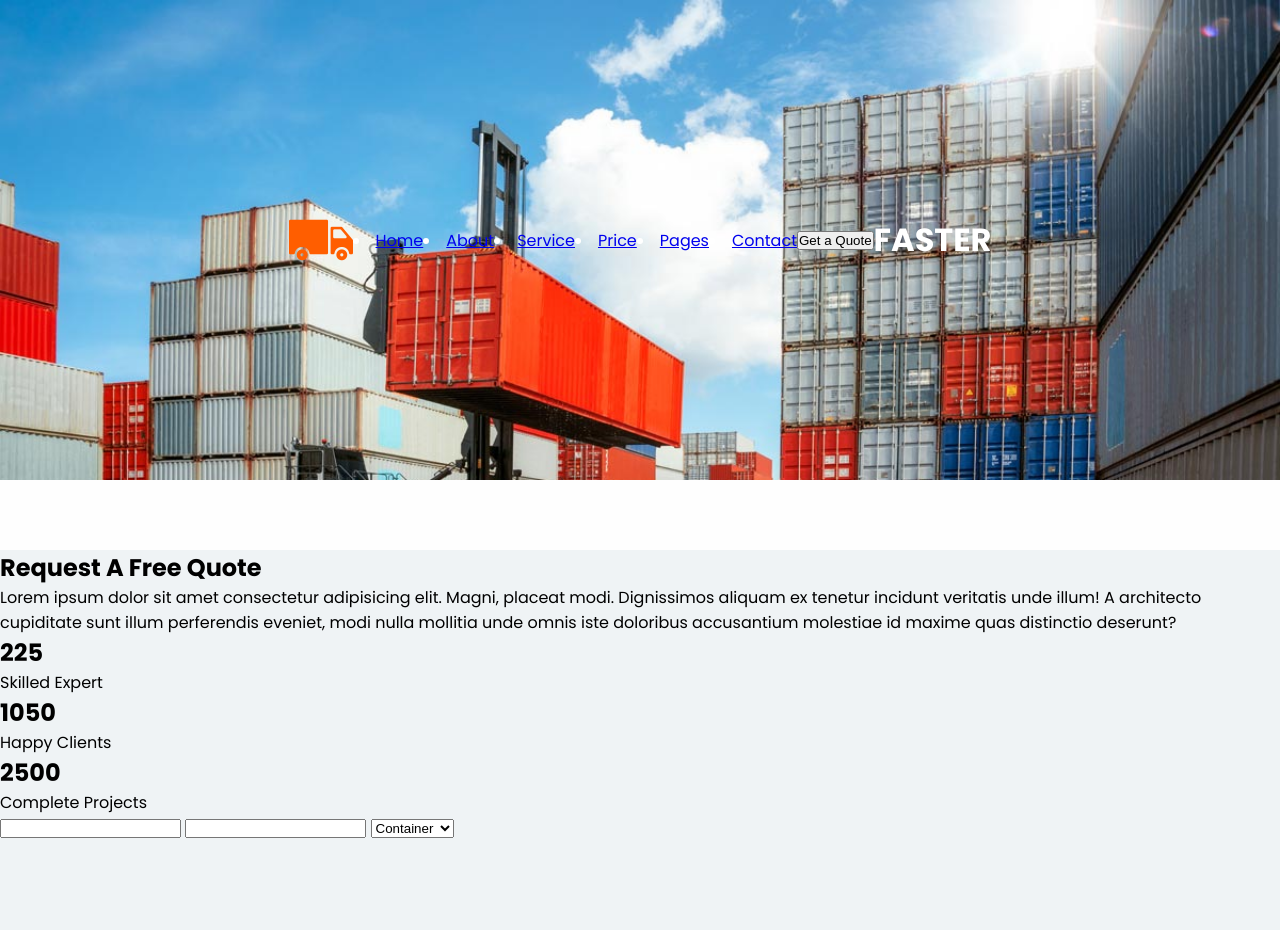
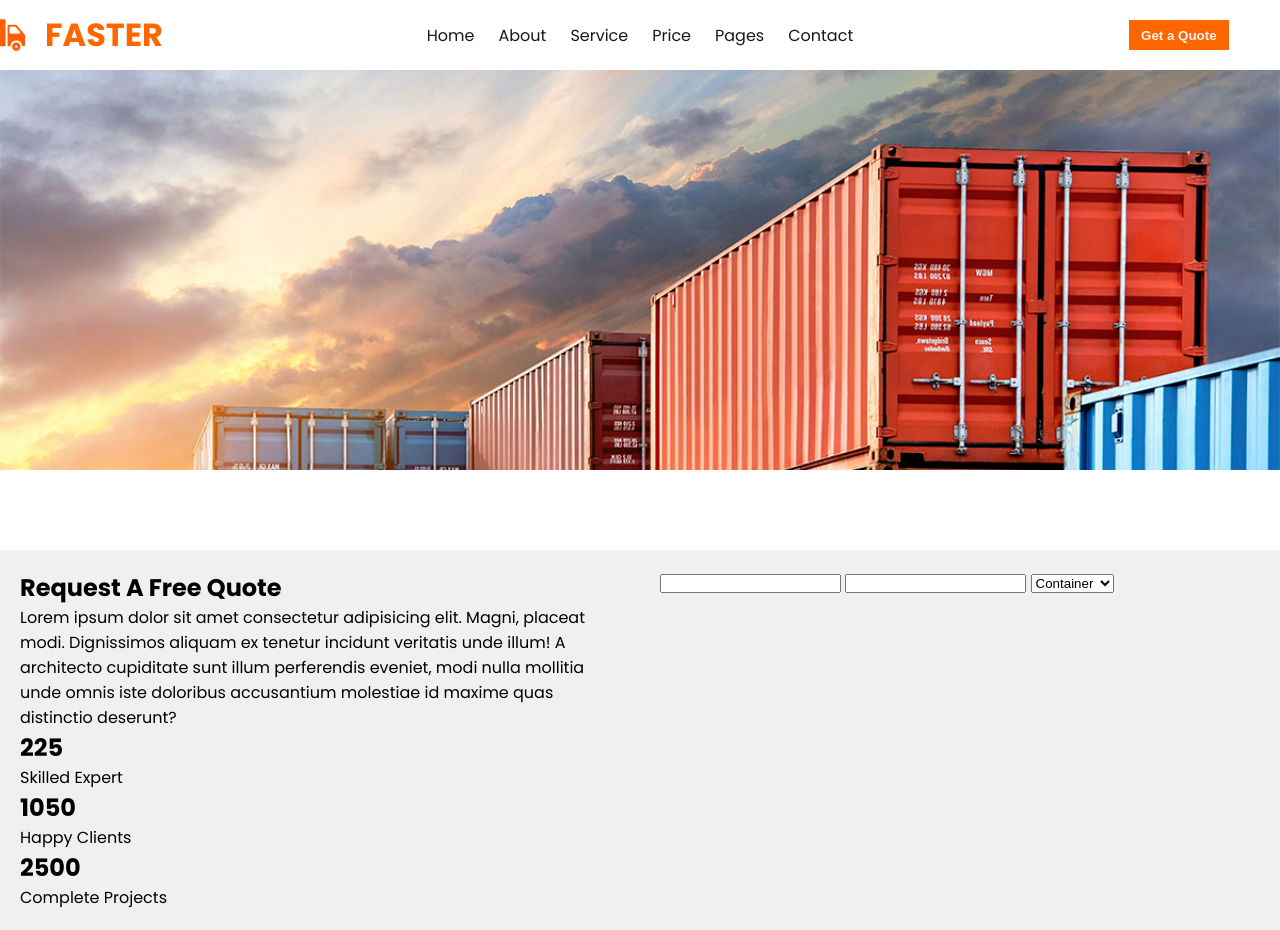
Before and after one commit to souzadevofic/landingpagecontainer, a plain HTML site: page index.html in a window 1280 px wide. Before the commit the page ends 840 px from the top, so only its background shows below. Drawn offline with Linux system fonts and the light colour scheme.

Commit message:
imagem apagada

```diff
--- a/css/style.css
+++ b/css/style.css
@@ -15,25 +15,11 @@ html {
 }
 
 body {
-    background-color: #eff3f5;
+    background-color: white;
 }
 
+
 header {
-    position: relative;
-    background-image: url('../asserts/capa-container.jpg');
-    display: flex;
-    background-repeat: no-repeat;
-    background-size: cover;
-    width: 100%;
-    height: 30rem;
-    justify-content: center; /* Centraliza horizontalmente */
-    align-items: center; /* Centraliza verticalmente */
-    text-align: center; /* Centraliza o texto */
-    color: white; /* Cor do texto */
-
-}
-
-main {
     background-color: #ffffffea ;
     display: flex;
     height: 70px;
@@ -44,30 +30,31 @@ main {
 
 }
 
-main li {
+header li {
     list-style-type: none;
 }
 
-main a {
+header a {
     color: #030303ea;
     text-decoration: none;
 }
 
-main a:hover {
+header a:hover {
     color: #fdfeff;
 }
 
-main li:hover {
+header li:hover {
     display: flex;
     justify-content: center;
     align-items: center;
     background-color: #ff6600;
+    color: #eff3f5;
     height: 100%;
     width: 5rem;
     transition: 0.5s;
 }
 
-main button{
+header button{
     background-color: #ff6600;
     color: #ffffffea;
     position: absolute;
@@ -83,7 +70,7 @@ main button{
 }
 
 /* Logo Caminhão */
-main img {
+header img {
     display: flex;
     height: 50px;
     position: absolute;
@@ -91,18 +78,26 @@ main img {
 }
 
 /* Texto ao lado da Logo */
-main h1 {
+header h1 {
     display: flex;
     position: absolute;
     margin-right: 67rem;
     color:#ff6600 ;
 }
 
+main {
+    height: 50vh;
+    background-image: url('../asserts/Container_.png');
+    background-size: cover;
+    background-repeat: no-repeat;
+}
 
-.text-container h1, h3 {
-    display: flex;
-    margin: 0;
-    justify-content: center;
-
-
+.container {
+    margin-top: 5rem;
+    display: flex; /* Usa flexbox para alinhar os itens lado a lado */
 }
+.section-1 {
+    flex: 1; /* Ocupa todo o espaço disponível */
+    padding: 20px;
+    background-color: #f0f0f0;
+}
```
Also changed, not shown: asserts/Container_.png (added), asserts/capa-container.jpg (deleted).
